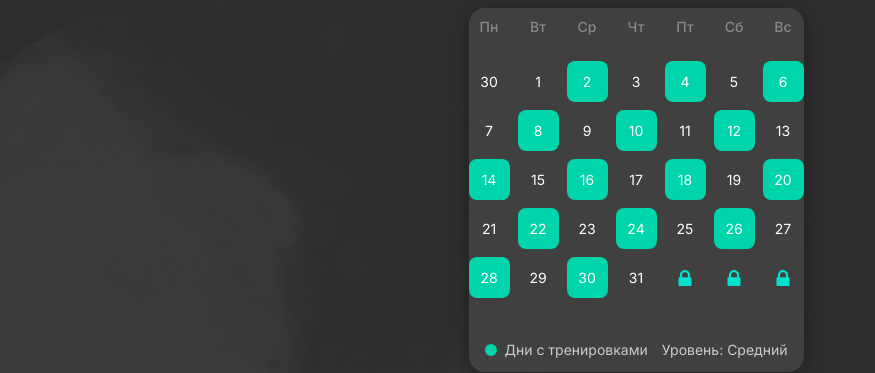
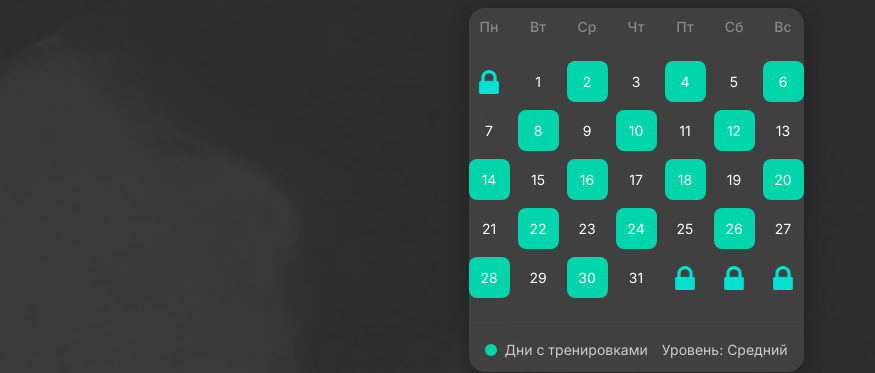
Before and after one commit to Shampoony/FlowBodyV2, a Vue app: page /calendar in a window 1280 px wide. Shown: the part 190-563 px from the top of the page, without its empty margins (0-875 px from the left). Built offline with nearby package versions, Linux system fonts and the light colour scheme.

Commit message:
lock day

```diff
--- a/src/assets/scss/style.scss
+++ b/src/assets/scss/style.scss
@@ -291,8 +291,8 @@ footer {
     top: 50%;
     right: 50%;
     transform: translate(50%, -50%);
-    width: 16px;
-    height: 16px;
+    width: 24px;
+    height: 24px;
     display: flex;
     align-items: center;
     justify-content: center;
--- a/src/components/claendarPage/v-calendar.vue
+++ b/src/components/claendarPage/v-calendar.vue
@@ -27,10 +27,12 @@
             }"
             @click="selectDay(day)"
           >
-            <span class="v-calendar__day-number" :class="{ locked: day.isLocked }">{{
-              day.dayNumber
-            }}</span>
-            <div v-if="day.isLocked" class="v-calendar__lock">
+            <span
+              class="v-calendar__day-number"
+              :class="{ locked: day.isLocked || day.isOtherMonth }"
+              >{{ day.dayNumber }}</span
+            >
+            <div v-if="day.isLocked || day.isOtherMonth" class="v-calendar__lock">
               <img src="/src/assets/images/loock.svg" alt="" />
             </div>
           </div>
```
Also changed, not shown: 1 other file (tests, documents, lock files or other folders).
